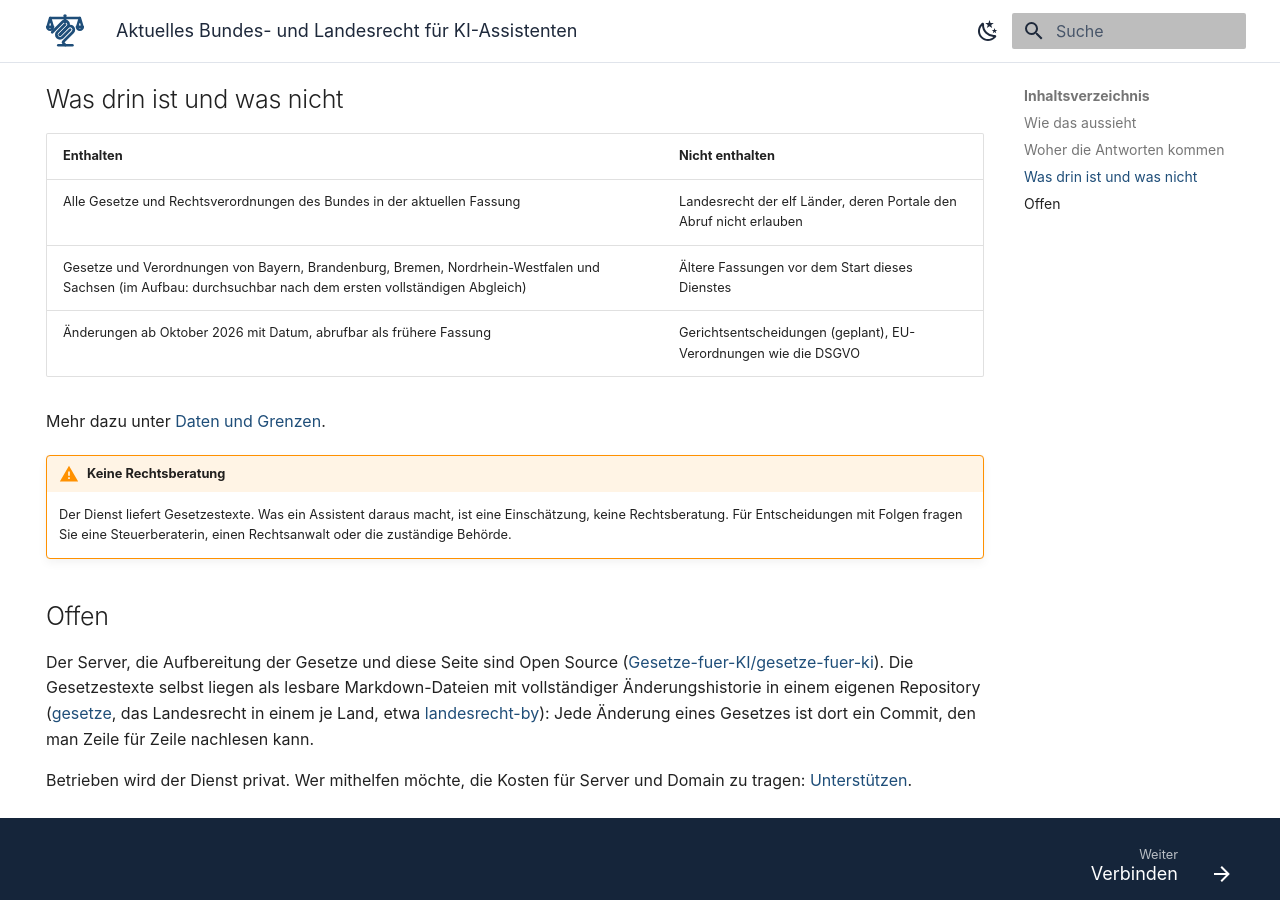
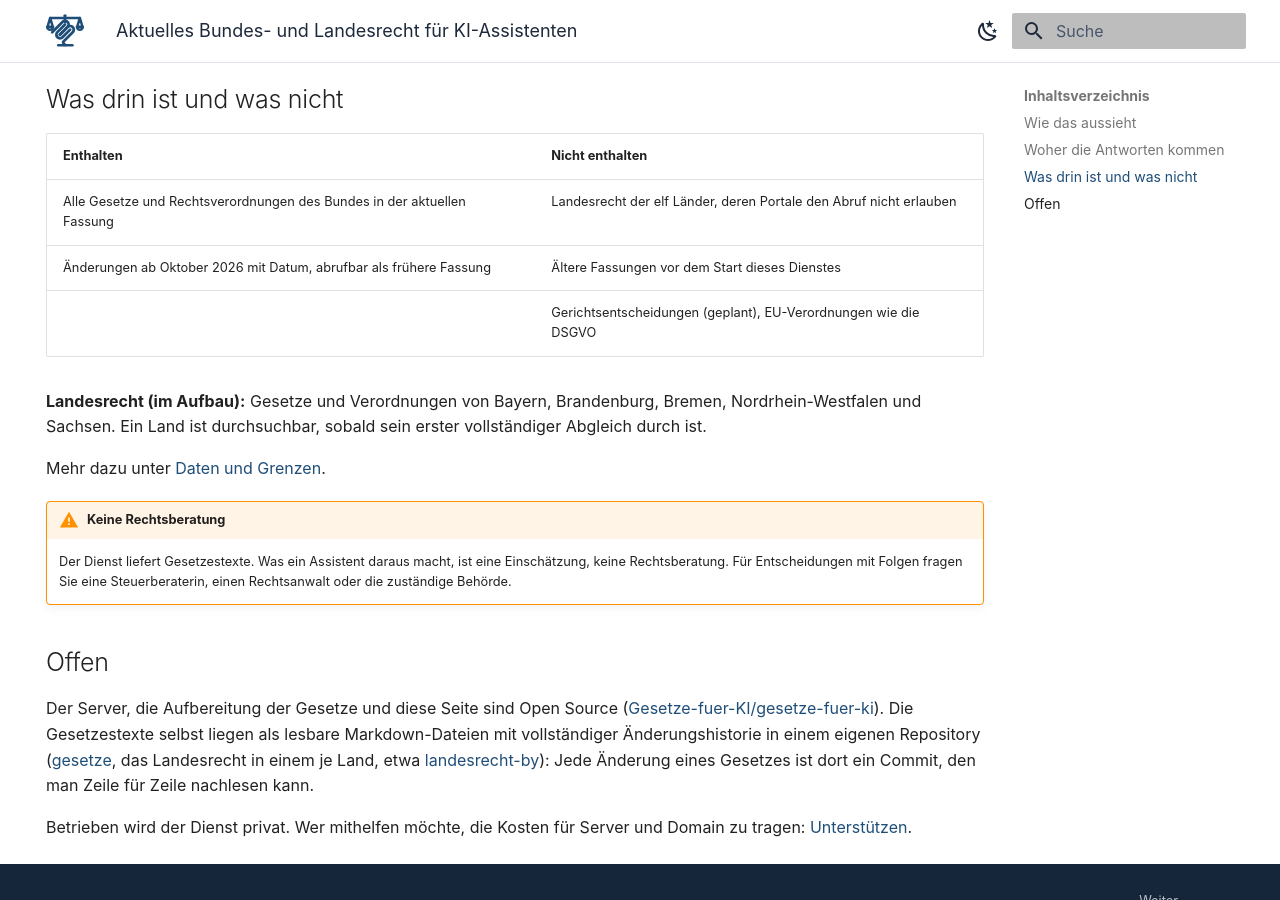
Before and after one commit to Gesetze-fuer-KI/gesetze-fuer-ki, an MkDocs documentation site: the page built from docs/index.md, in a window 1280 px wide and 900 px high, scrolled down 1275 px. Built offline with MkDocs 1.6.1 and Material for MkDocs 9.7.7, drawn with Linux system fonts in a browser that asks for light colours; some web fonts are replaced; plug-ins that fetch from the network failed and are left out.

Commit message:
docs: Landesrecht – review fixes
Co-Authored-By: Claude Opus 5.5 <noreply@anthropic.com>
Claude-Session: https://claude.ai/code/session_01E4TpHAtbrTtui4fCBEf16R

```diff
--- a/docs/index.md
+++ b/docs/index.md
@@ -56,8 +56,12 @@ jedes Land in ein eigenes Repository. Mehr dazu unter [Daten und Grenzen](daten.
 | Enthalten | Nicht enthalten |
 |---|---|
 | Alle Gesetze und Rechtsverordnungen des Bundes in der aktuellen Fassung | Landesrecht der elf Länder, deren Portale den Abruf nicht erlauben |
-| Gesetze und Verordnungen von Bayern, Brandenburg, Bremen, Nordrhein-Westfalen und Sachsen (im Aufbau: durchsuchbar nach dem ersten vollständigen Abgleich) | Ältere Fassungen vor dem Start dieses Dienstes |
-| Änderungen ab Oktober 2026 mit Datum, abrufbar als frühere Fassung | Gerichtsentscheidungen (geplant), EU-Verordnungen wie die DSGVO |
+| Änderungen ab Oktober 2026 mit Datum, abrufbar als frühere Fassung | Ältere Fassungen vor dem Start dieses Dienstes |
+| | Gerichtsentscheidungen (geplant), EU-Verordnungen wie die DSGVO |
+
+**Landesrecht (im Aufbau):** Gesetze und Verordnungen von Bayern, Brandenburg, Bremen,
+Nordrhein-Westfalen und Sachsen. Ein Land ist durchsuchbar, sobald sein erster
+vollständiger Abgleich durch ist.
 
 Mehr dazu unter [Daten und Grenzen](daten.md).
 
```
Also changed, not shown: README.md (+1 -1 lines), docs/daten.md (+5 -3 lines), 1 other file.
